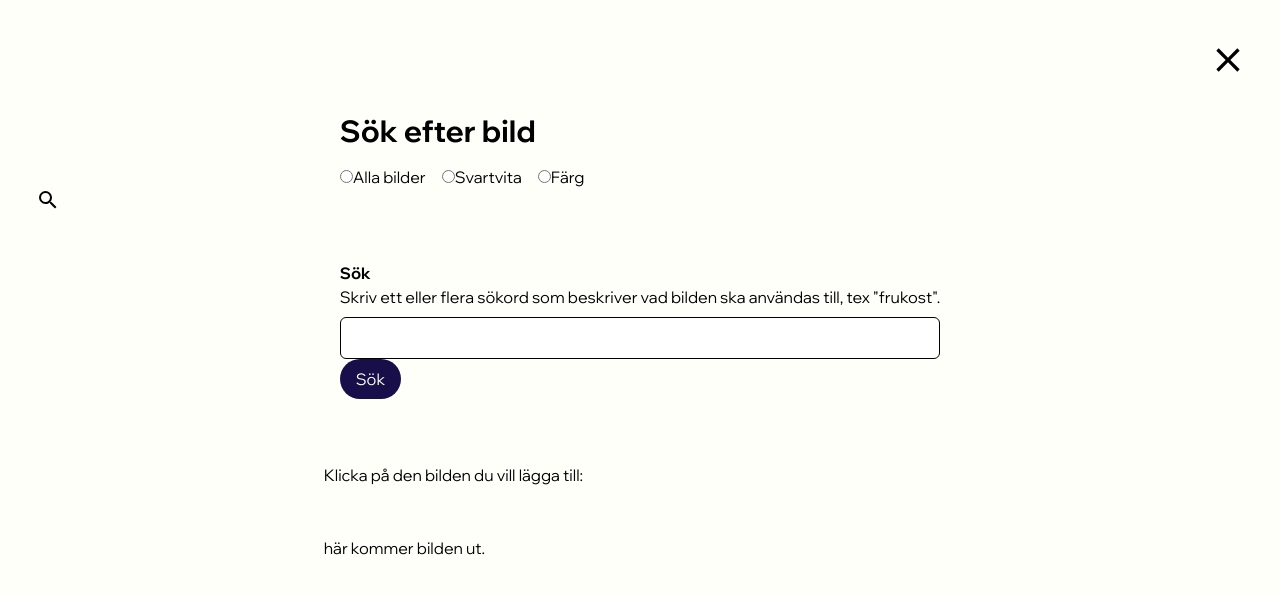
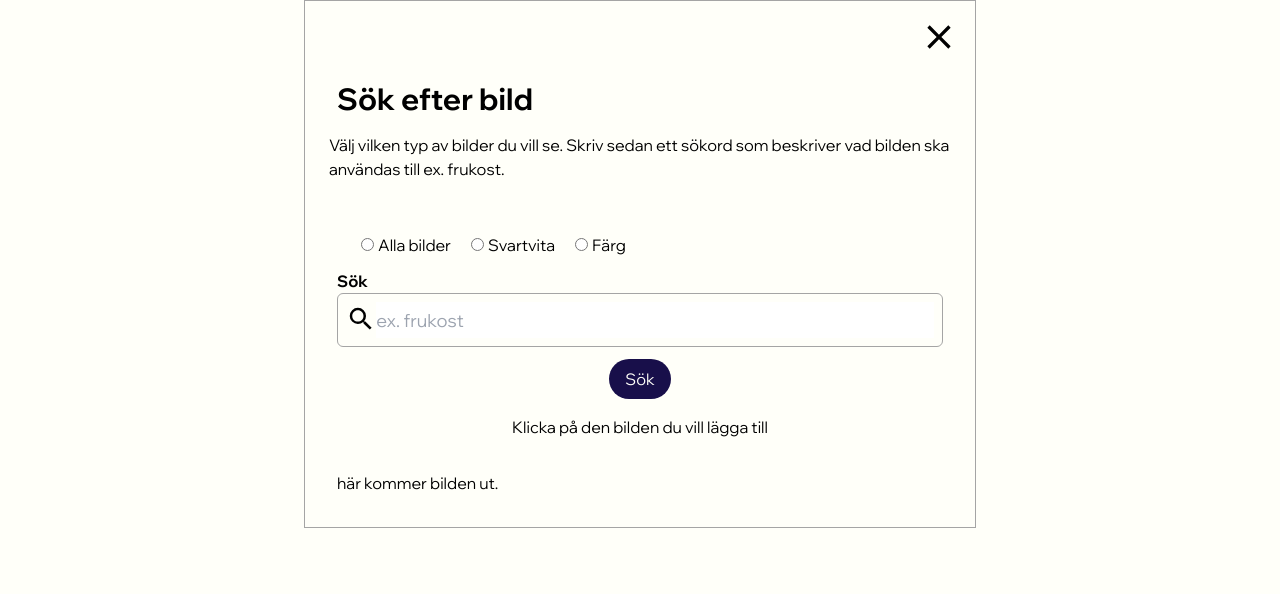
Before and after one commit to QueAnkan/graduation-project, a React (Vite) app: page / in a window 1280 px wide. Shown: the top 594 px of the page. Built offline with nearby package versions, Linux system fonts and the light colour scheme.

Commit message:
fixed overlay

```diff
--- a/src/components/SearchOverlay.jsx
+++ b/src/components/SearchOverlay.jsx
@@ -13,18 +13,23 @@ const SearchOverlay = ({isOpen, onClose}) => {
 
 	return (
 		<section className="fixed inset-0 flex flex-col justify-start items-center bg-white bg-opacity-200 z-50">
-			<div className="p-4 bg-white flex flex-col justify-around h-3/4">
-				<div className="relative">
-					<MdOutlineClose onClick={handleClose} className="size-10 fixed top right-8"/>
+			<div className="p-4 bg-white flex flex-col justify-start max-w-2xl border border-darkgray">
+				<div className="flex w-full justify-end">
+					<MdOutlineClose size={40} onClick={handleClose}/>
 				</div>
-				<div className="p-2 mt-2">
+				<div className="p-2 my-2">
 					<h1 className="p-2 font-bold text-3xl mb-2">Sök efter bild</h1>
+					<p className="mb-2">Välj vilken typ av bilder du vill se. Skriv sedan ett sökord som beskriver vad bilden ska användas till ex. frukost. </p>
+				</div>
+				<div className="relative p-2 m-2 flex-col">
+					<div className="m-3">
 						<label className="p-2">
 								<input
 									type="radio"
 									value="all"
 									checked={selectedOption === 'all'}
 									onChange={() => setSelectedOption('all')}
+									className="m-1"
 									/>
 									Alla bilder
 							</label>
@@ -34,6 +39,7 @@ const SearchOverlay = ({isOpen, onClose}) => {
 									value="bw"
 									checked={selectedOption === 'bw'}
 									onChange={() => setSelectedOption('bw')}
+									className="m-1"
 									/>
 									Svartvita
 							</label>
@@ -43,29 +49,33 @@ const SearchOverlay = ({isOpen, onClose}) => {
 									value="color"
 									checked={selectedOption === 'color'}
 									onChange={() => setSelectedOption('color')}
+									className="m-1"
 									/>
 									Färg
 							</label>
 					</div>
-				<div className="p-2 m-2">
-					<label className="">
+						<label >
 							<span className="font-bold text-1xl">Sök</span>
-						<p className="mb-2">Skriv ett eller flera sökord som beskriver vad bilden ska användas till, tex "frukost". </p>
+							<div className="flex items-center border border-darkgray rounded-md px-2 py-2 ">
+								<div className="h-8 w-8">
+									<MdSearch size={30}/>
+								</div>
 								<input
-							placeholder=""
+									placeholder="ex. frukost"
 									type="text"
-							class="border border-gray-300 rounded-md px-2 py-2 w-full "
+									className="w-full h-9 text-lg"
 									/>
-						<MdSearch className="size-6 absolute top-1/4 left-9 transform -translate-y-1/2 text-gray-400" />
+							</div>
 						</label>
+					<div className="text-center p-3">
 						<Button>Sök</Button>
+						<p className="mt-4">Klicka på den bilden du vill lägga till</p>
 					</div>
-				<div>
-					<p>Klicka på den bilden du vill lägga till:</p>
-				</div>
-				<div>
+					<div className="mt-5">
 						<p>här kommer bilden ut.</p>
 					</div>
+				</div>
+
 			</div>
 		</section>
 	)
```
Lines whose indentation alone changed are shown as unchanged.
